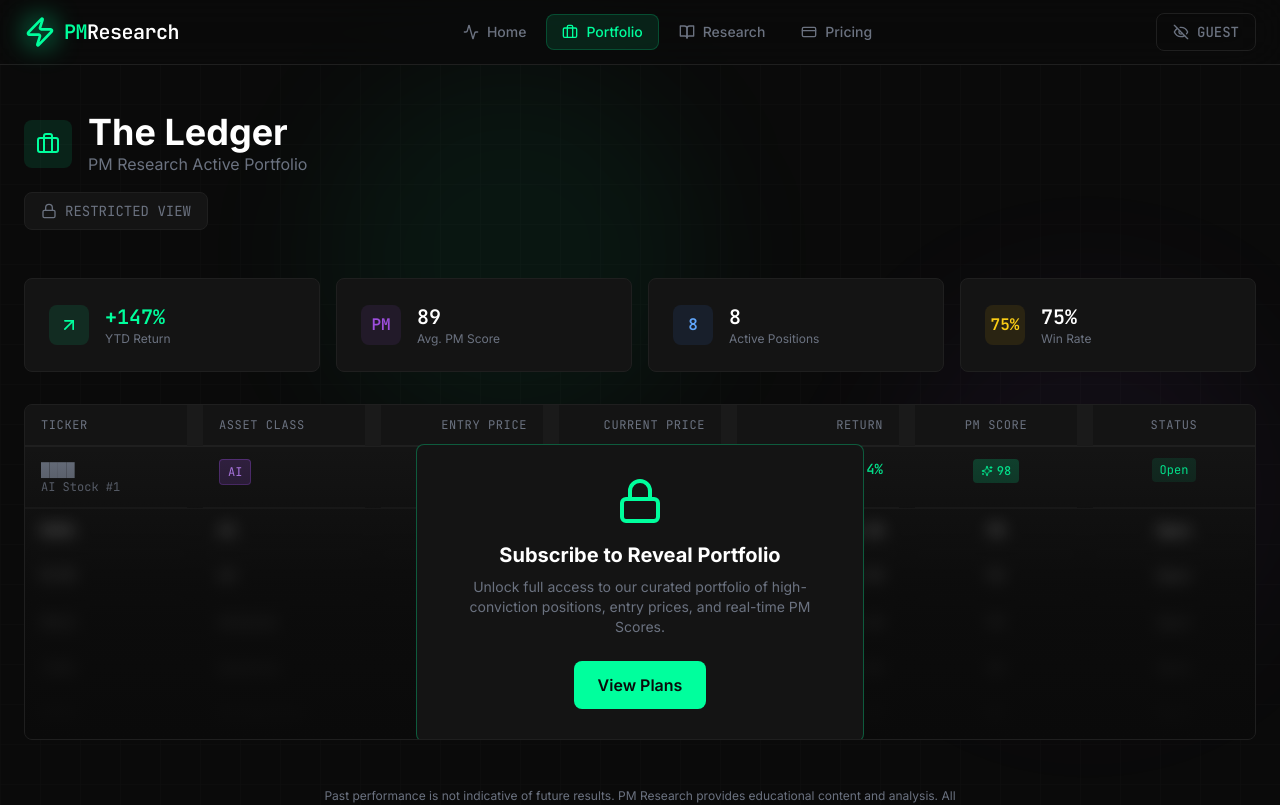
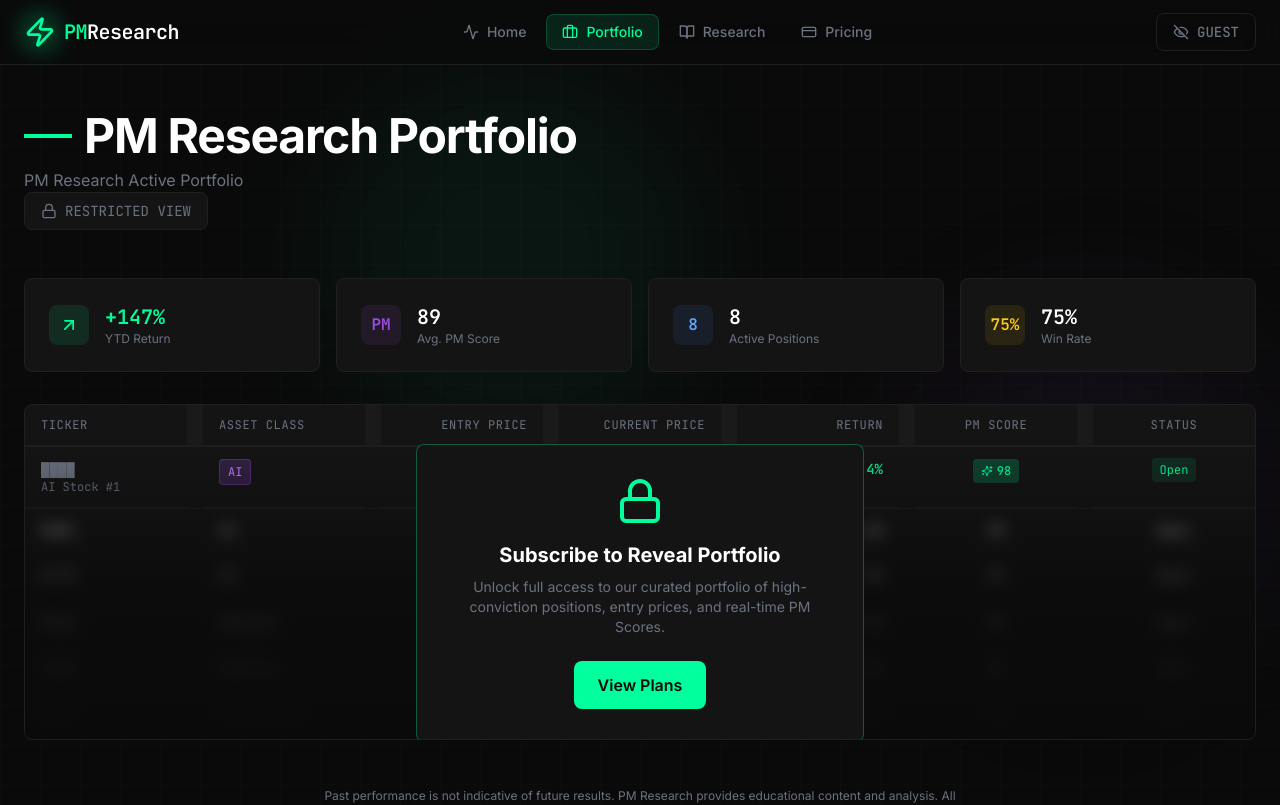
Before and after one commit to ajslaughter/PM-Research, a Next.js app: page /portfolio in a window 1280 px wide. Shown: the top 805 px of the page. Built offline with nearby package versions, Linux system fonts and the light colour scheme.

Commit message:
chore: Rename portfolio page title to PM Research Portfolio

```diff
--- a/src/app/portfolio/page.tsx
+++ b/src/app/portfolio/page.tsx
@@ -24,21 +24,20 @@
                     animate={{ opacity: 1, y: 0 }}
                     className="mb-12"
                 >
-                    <div className="flex items-center gap-4 mb-4">
-                        <div className="w-12 h-12 rounded-lg bg-pm-green/10 flex items-center justify-center">
-                            <Briefcase className="w-6 h-6 text-pm-green" />
-                        </div>
-                        <div>
-                            <h1 className="text-3xl md:text-4xl font-bold">The Ledger</h1>
-                            <p className="text-pm-muted">PM Research Active Portfolio</p>
-                        </div>
+                    <div className="flex items-center gap-3 mb-2">
+                        <div className="w-12 h-1 bg-pm-green" />
+                        <h1 className="text-4xl md:text-5xl font-bold tracking-tight">
+                            PM Research Portfolio
+                        </h1>
                     </div>
+                    <p className="text-pm-muted">PM Research Active Portfolio</p>
+
 
                     {/* Status Banner */}
                     <div
                         className={`inline-flex items-center gap-2 px-4 py-2 rounded-lg border ${isSubscribed
-                                ? "bg-pm-green/10 border-pm-green/30 text-pm-green"
-                                : "bg-pm-charcoal border-pm-border text-pm-muted"
+                            ? "bg-pm-green/10 border-pm-green/30 text-pm-green"
+                            : "bg-pm-charcoal border-pm-border text-pm-muted"
                             }`}
                     >
                         {isSubscribed ? (
```
